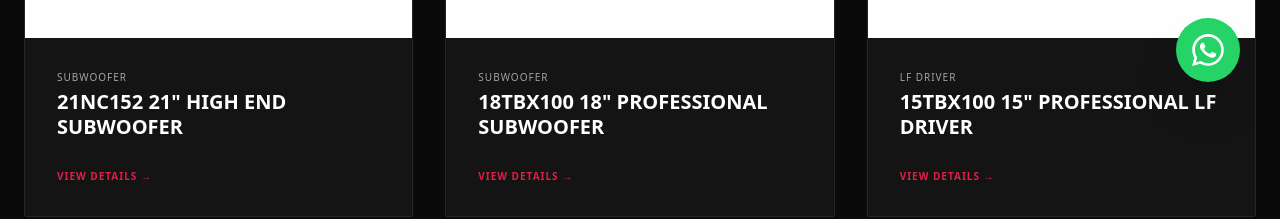
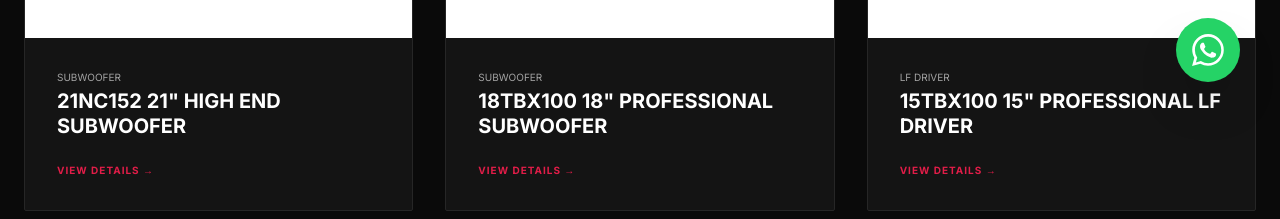
Before and after one commit to susan339/hd-audio-website, a Next.js app: page /products in a window 1280 px wide. Shown: the part 678-897 px from the top of the page. Built offline with nearby package versions, Linux system fonts and the light colour scheme.

Commit message:
Update page.js

```diff
--- a/src/app/products/page.js
+++ b/src/app/products/page.js
@@ -11,7 +11,7 @@ export default function ProductsPage() {
   ];
 
   return (
-    <div className="pt-32 pb-24 max-w-[1500px] mx-auto px-6 bg-[#0A0A0A] text-white min-h-screen font-sans">
+    <div className="pt-32 pb-24 max-w-[1500px] mx-auto px-6 bg-[#0A0A0A] text-white min-h-screen">
       <h1 className="text-5xl md:text-7xl font-bold uppercase mb-12 tracking-tighter">Our Collection</h1>
       <div className="grid grid-cols-1 md:grid-cols-3 gap-8">
         {products.map((p) => (
@@ -20,8 +20,8 @@ export default function ProductsPage() {
               <img src={p.img} alt={p.name} className="max-h-full w-auto object-contain group-hover:scale-105 transition-transform duration-500" />
             </div>
             <div className="p-8 flex-1">
-              <p className="text-[10px] text-[#A3A3A3] uppercase mb-1 tracking-widest">{p.cat}</p>
-              <h3 className="text-xl font-bold uppercase mb-6 leading-tight h-14 overflow-hidden">{p.name}</h3>
+              <p className="text-[10px] text-[#A3A3A3] uppercase mb-1">{p.cat}</p>
+              <h3 className="text-xl font-bold uppercase mb-6 leading-tight">{p.name}</h3>
               <div className="text-[#E11D48] text-[10px] font-bold uppercase tracking-widest mt-auto">VIEW DETAILS →</div>
             </div>
           </Link>
```
